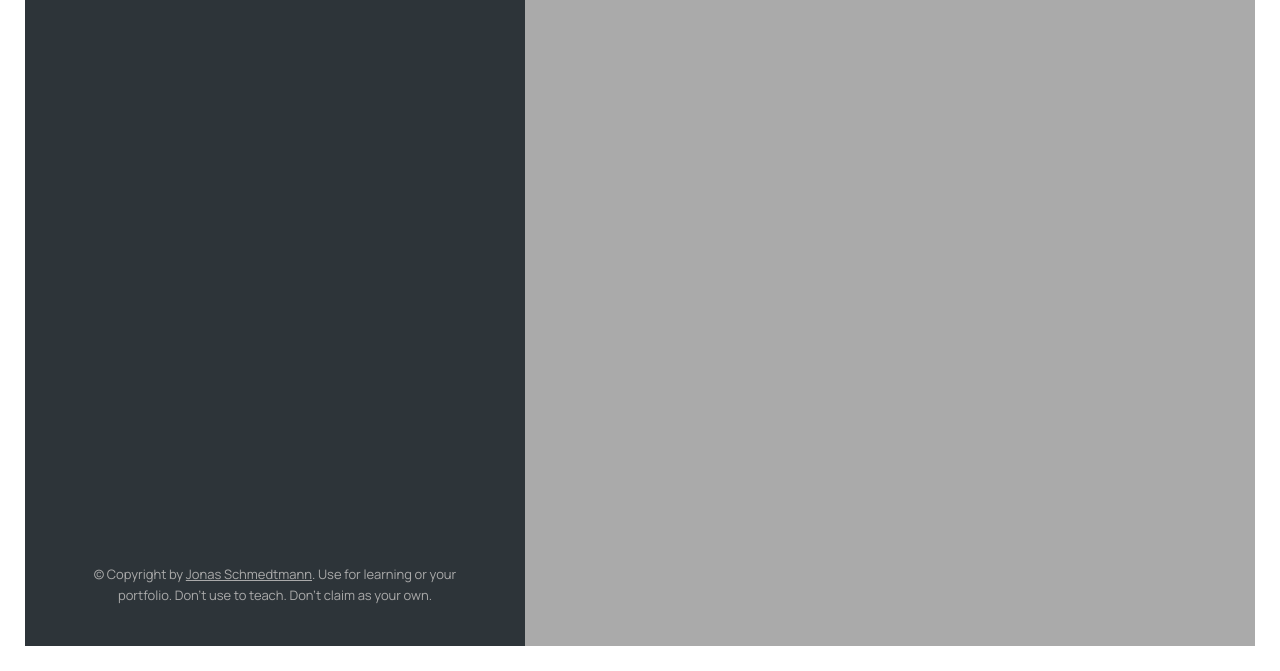
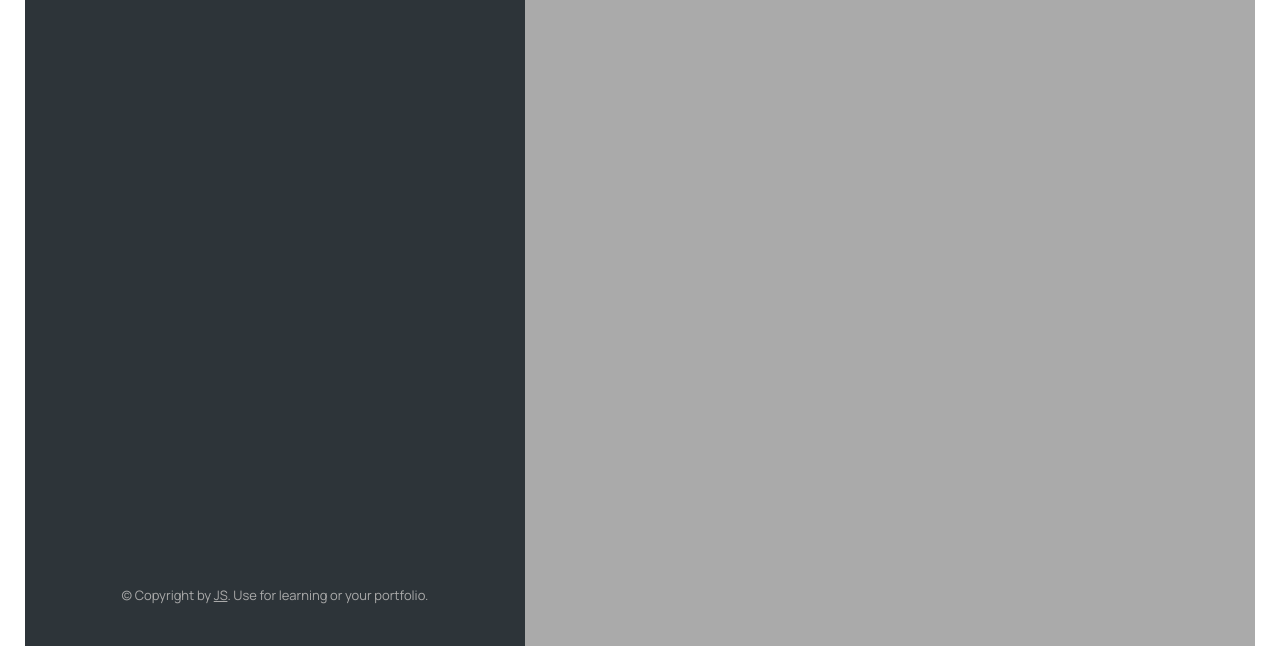
Before and after one commit to laozishan/map-website, a website built with Parcel: page index.html in a window 1280 px wide. Shown: the part 129-800 px from the top of the page. Built offline with nearby package versions, Linux system fonts and the light colour scheme; no server answers.

Commit message:
text change

```diff
--- a/index.html
+++ b/index.html
@@ -124,9 +124,8 @@
           class="twitter-link"
           target="_blank"
           href="https://twitter.com/jonasschmedtman"
-          >Jonas Schmedtmann</a
-        >. Use for learning or your portfolio. Don't use to teach. Don't claim
-        as your own.
+          >JS</a
+        >. Use for learning or your portfolio.
       </p>
     </div>
 
```
